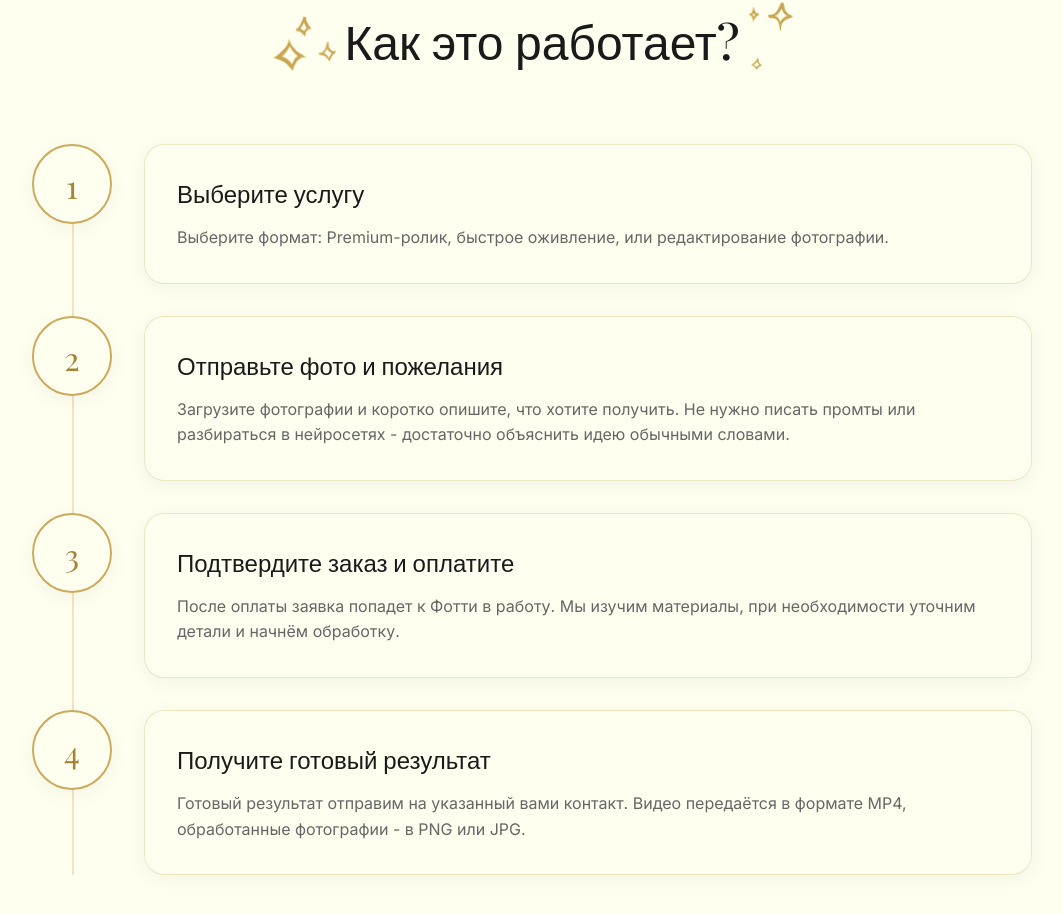
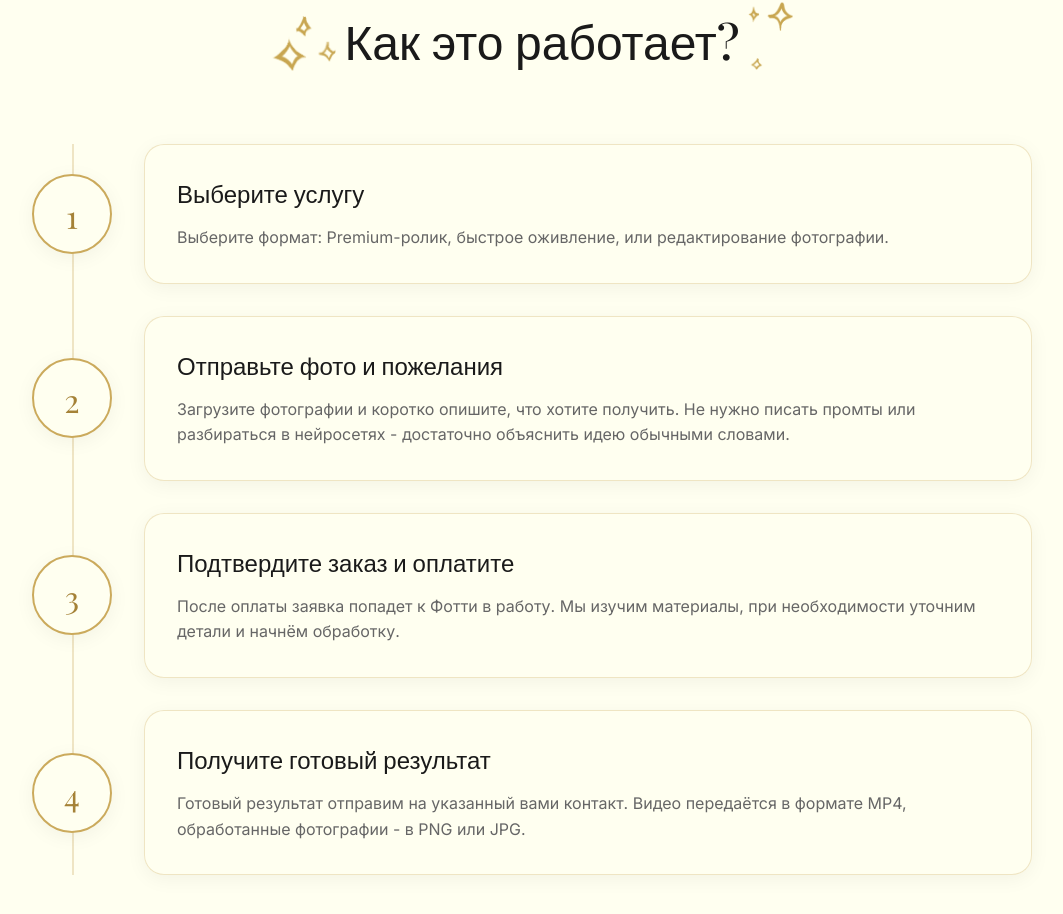
Before and after one commit to sanistezd/Lavender_Fotti, a Next.js app: page / in a window 1280 px wide. Shown: the part 1923-2837 px from the top of the page, without its empty margins (108-1171 px from the left). Built offline with nearby package versions, Linux system fonts and the light colour scheme; a web font is replaced by a local one.

Commit message:
style: center step circles vertically relative to the text block

```diff
--- a/src/components/HowItWorks/HowItWorks.module.css
+++ b/src/components/HowItWorks/HowItWorks.module.css
@@ -57,7 +57,7 @@
 .step {
   display: flex;
   gap: 2rem;
-  align-items: flex-start;
+  align-items: center; /* Center the circle vertically with the text block */
   position: relative;
   z-index: 1;
 }
```
